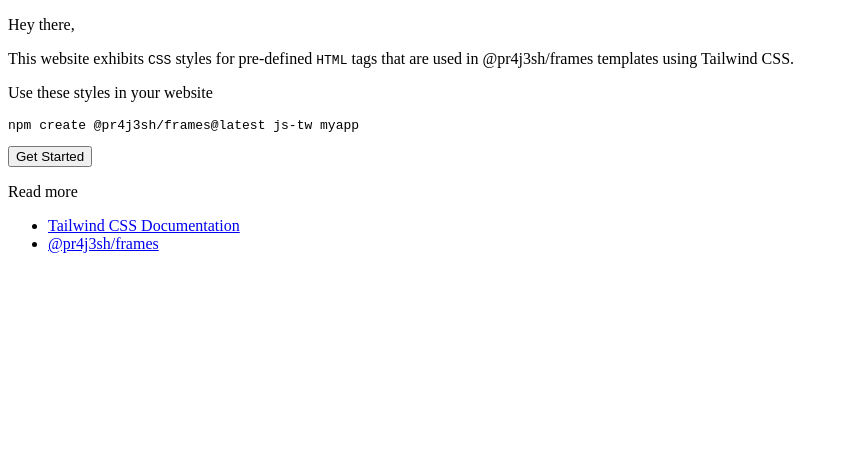
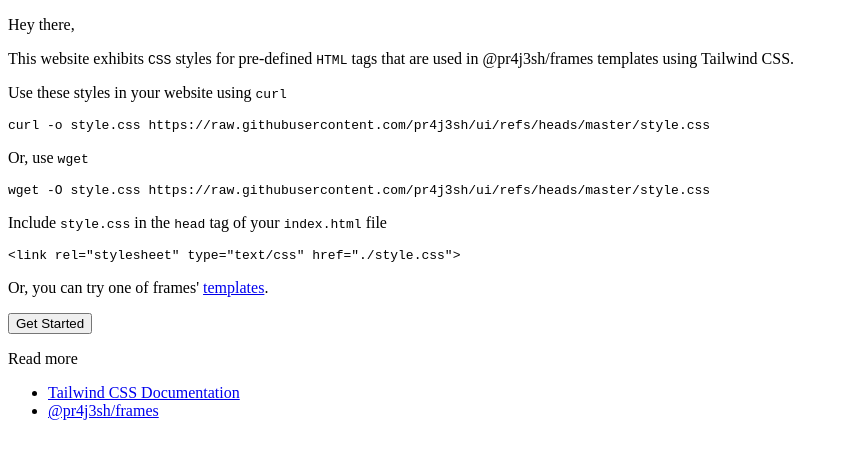
Before and after one commit to pr4j3sh/ui, a plain HTML site: page index.html in a window 1280 px wide. Shown: the whole page, without its empty margins (0-848 px from the left). Drawn offline with Linux system fonts and the light colour scheme; a script that the page names is missing.

Commit message:
added home page

```diff
--- a/index.html
+++ b/index.html
@@ -14,8 +14,23 @@
           </p>
         </article>
         <article>
-          <p>Use these styles in your website</p>
-          <pre><code>npm create @pr4j3sh/frames@latest js-tw myapp</code></pre>
+          <p>Use these styles in your website using <code>curl</code></p>
+          <pre><code>curl -o style.css https://raw.githubusercontent.com/pr4j3sh/ui/refs/heads/master/style.css</code></pre>
+          <p>Or, use <code>wget</code></p>
+          <pre><code>wget -O style.css https://raw.githubusercontent.com/pr4j3sh/ui/refs/heads/master/style.css</code></pre>
+          <p>
+            Include <code>style.css</code> in the <code>head</code> tag of your
+            <code>index.html</code> file
+          </p>
+          <pre><code>&lt;link rel="stylesheet" type="text/css" href="./style.css"&gt;</code></pre>
+        </article>
+        <article>
+          <p>
+            Or, you can try one of frames'
+            <a href="https://github.com/pr4j3sh/frames" target="_blank"
+              >templates</a
+            >.
+          </p>
         </article>
         <a href="https://github.com/pr4j3sh/js-tw">
           <button>Get Started</button>
```
